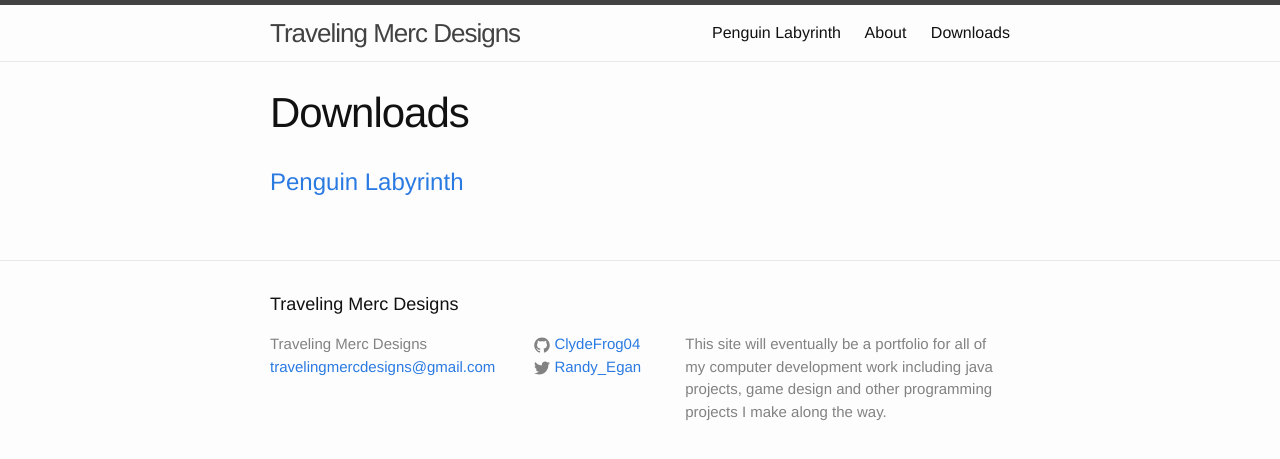
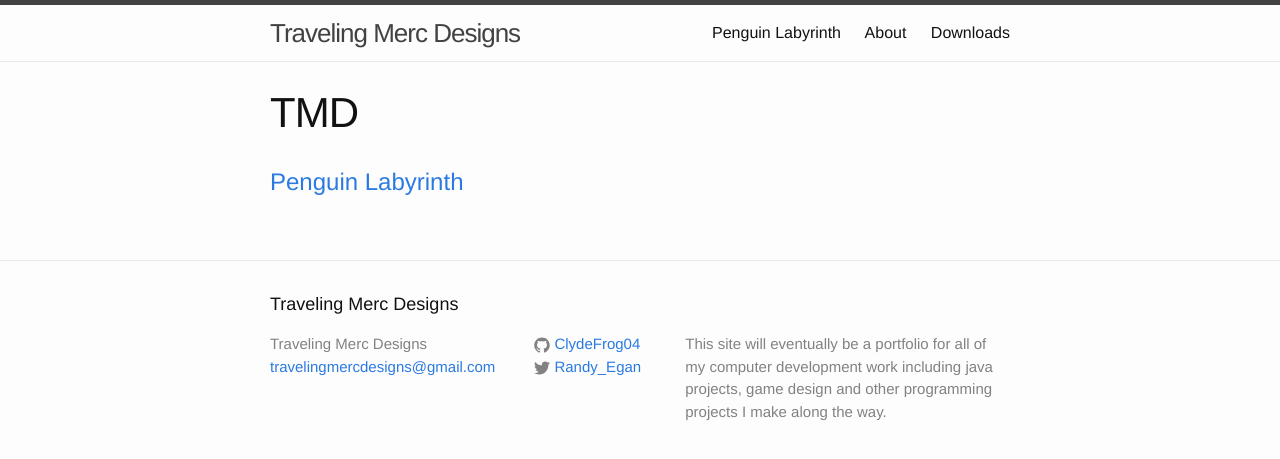
Before and after one commit to ClydeFrog04/ClydeFrog04.github.io, a Jekyll site: the page built from downloads.md, in a window 1280 px wide. Shown: the top 459 px of the page. Built offline with Jekyll 4.4.1, drawn with Linux system fonts in a browser that asks for light colours.

Commit message:
Test edit page title

```diff
--- a/_layouts/page.html
+++ b/_layouts/page.html
@@ -4,7 +4,7 @@
 <article class="post">
 
   <header class="post-header">
-    <h1 class="post-title">{{ page.title }}</h1>
+    <h1 class="post-title">{{ "TMD" + page.title }}</h1>
   </header>
 
   <div class="post-content">
```
